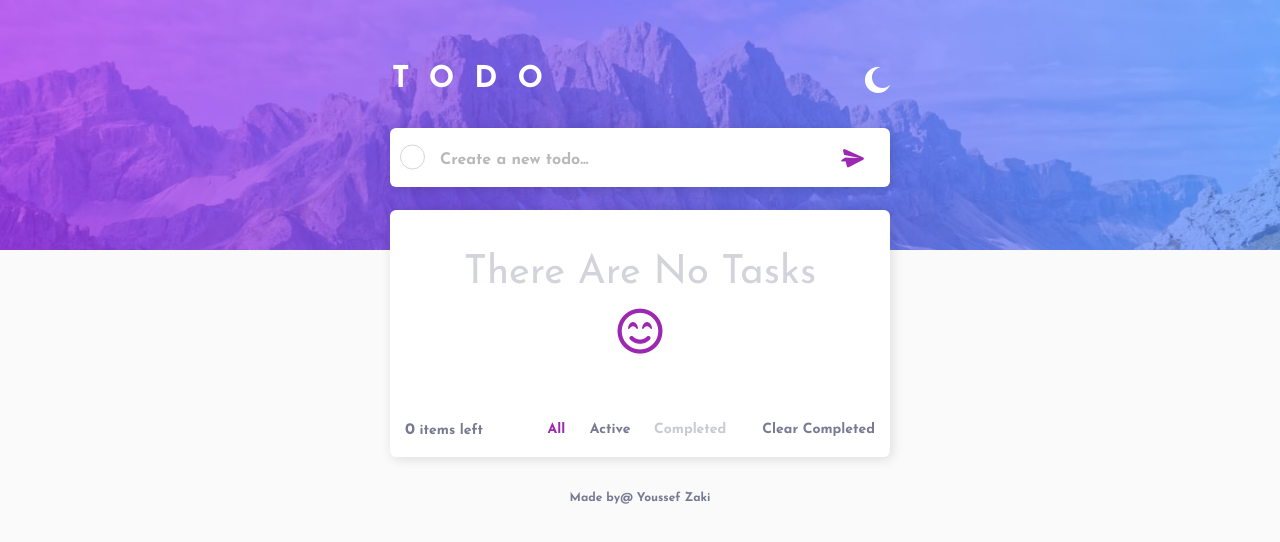
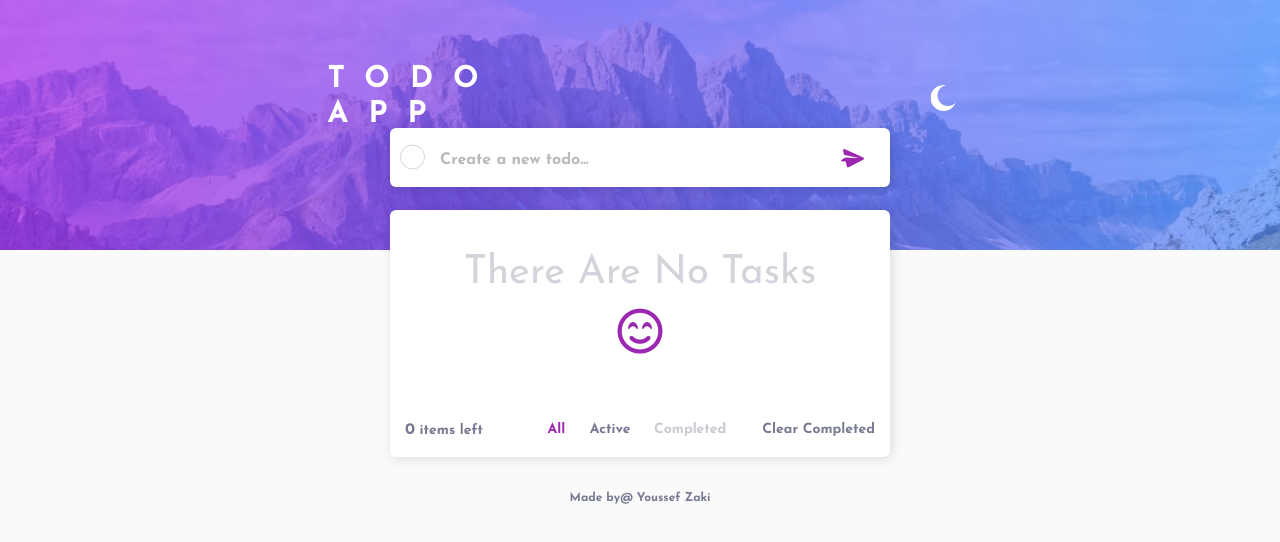
Before and after one commit to youssefzaki00/Todo-List, a plain HTML site: page index.html in a window 1280 px wide. Drawn offline with Linux system fonts and the light colour scheme.

Commit message:
Update index.html

```diff
--- a/index.html
+++ b/index.html
@@ -40,7 +40,7 @@
         <img src="todo-app-main/images/bg-desktop-light.jpg" alt="" class="light">
       </div>
       <div class="title">
-        <h2>todo</h2>
+        <h2>todo app</h2>
         <div class="icon">
           <img src="todo-app-main/images/icon-moon.svg" class="moon active-icon">
           <img src="todo-app-main/images/icon-sun.svg" class="sun">
```
